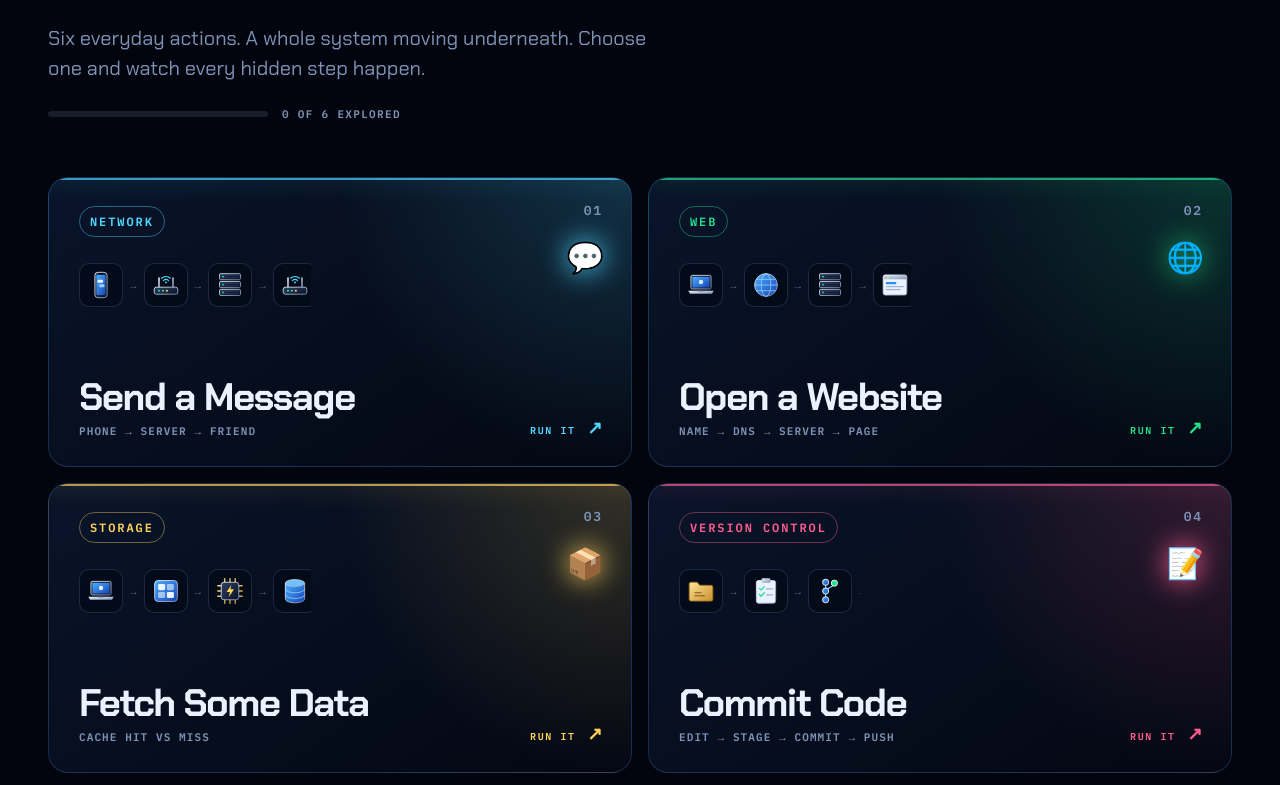
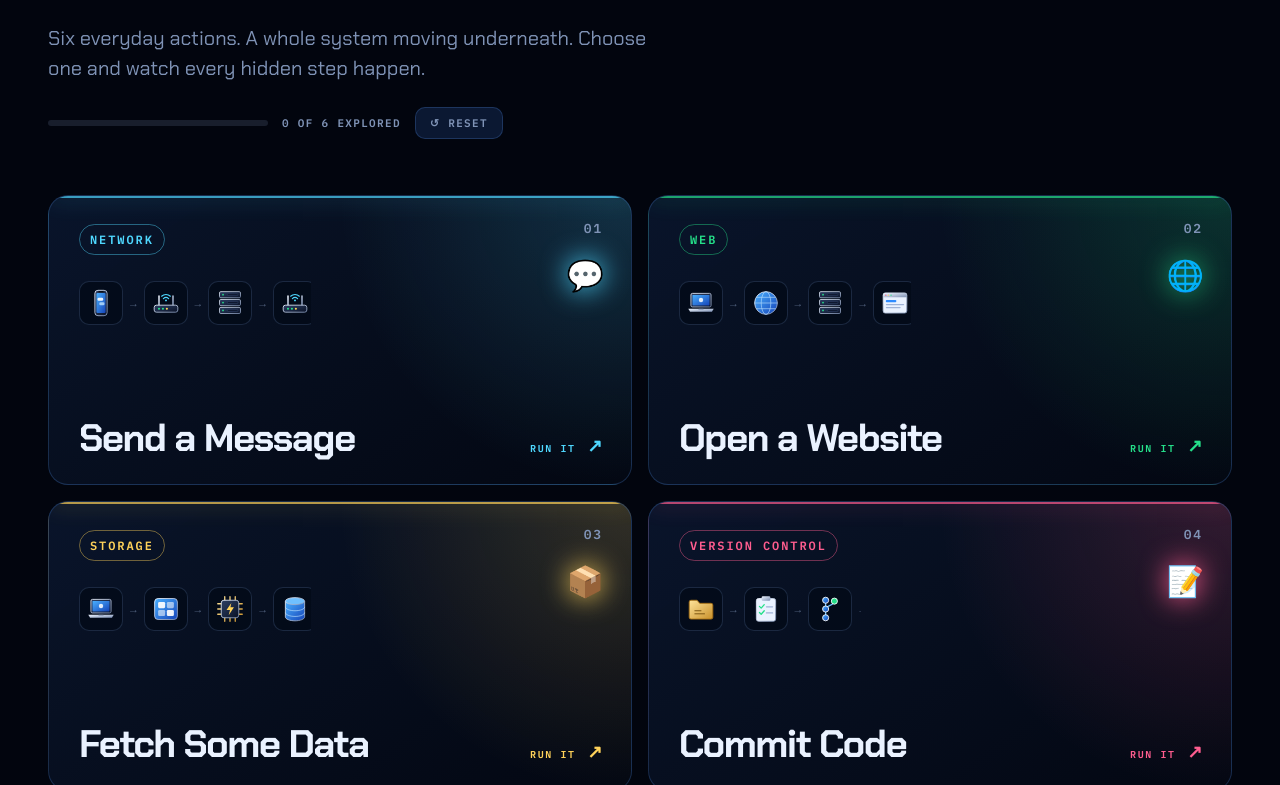
Before and after one commit to omisha123/Systems, a plain HTML site: page index.html in a window 1280 px wide. Shown: the part 1232-2017 px from the top of the page. Drawn offline with Linux system fonts and the light colour scheme; animation ran at ten frames a second.

Commit message:
reset button and a small change

```diff
--- a/index.html
+++ b/index.html
@@ -41,6 +41,8 @@ h3{margin:0;letter-spacing:-.03em}
 .sub{max-width:620px;margin:26px 0 0;font-size:clamp(15px,1.6vw,20px);line-height:1.5;color:var(--mu)}
 .prog{display:flex;align-items:center;gap:14px;margin-top:24px;font:600 11px var(--mf);letter-spacing:.12em;color:var(--mu);text-transform:uppercase}
 .pb{width:min(220px,40vw);height:6px;border-radius:9px;background:rgba(127,147,182,.18);overflow:hidden}.pb b{display:block;height:100%;background:var(--g);border-radius:9px;transition:width .6s}
+.rs{border:1px solid var(--ln);background:var(--gl);border-radius:10px;padding:8px 14px;font:600 11px var(--mf);letter-spacing:.12em;text-transform:uppercase;color:var(--mu);transition:.2s}
+.rs:hover{color:var(--ink);border-color:var(--pk)}
 
 .cards{display:grid;grid-template-columns:repeat(2,minmax(0,1fr));gap:16px}
 .card{position:relative;overflow:hidden;min-height:290px;padding:28px 30px;text-align:left;border:1px solid var(--ln);border-radius:20px;display:flex;flex-direction:column;background:radial-gradient(circle at var(--x,100%) var(--y,0),color-mix(in srgb,var(--c) 18%,transparent),transparent 45%),linear-gradient(145deg,rgba(10,22,45,.92),rgba(3,7,18,.98));transform:perspective(900px) rotateX(var(--rx,0)) rotateY(var(--ry,0)) translateY(var(--ty,0));transition:transform .15s ease-out,border-color .3s,box-shadow .3s}
@@ -144,32 +146,32 @@ const IC=n=>`<svg viewBox="0 0 64 64">${P[{Memory:'ram',App:'win'}[n[1]]||IK[n[0
 const $=s=>document.querySelector(s),sl=ms=>new Promise(r=>setTimeout(r,ms)),app=$('#app');
 // steps: [node, ms, kind, badge, head, desc, analogy]
 const E=[
-{i:'💬',n:'Send a Message',c:'#4fd8ff',d:'phone → server → friend',inp:'hey',max:140,
+{i:'💬',n:'Send a Message',c:'#4fd8ff',inp:'hey',max:140,
 N:[['📱','Your phone'],['📡','Network'],['🖥️','Server'],['📡','Network'],['🤳','Friend']],
 rev:['Networks + Distributed Systems + Fault Tolerance','Real apps keep spare servers so one crash never stops your chat.'],
 S:[['✅ Normal',[[0,0,'','','You hit send','“{v}” is wrapped in a digital envelope.','✉️ Like sealing a letter'],[1,20,'','','Out onto the internet','Routers pass it along, each pointing it closer.','📮 A chain of post offices'],[2,45,'','📥 stored','Server takes over','It checks who it is for and keeps a safe copy.'],[3,70,'','','Towards your friend','One more hop across the network.'],[4,95,'ok','✓✓','Delivered','“{v}” appears on their screen. A blink.']]],
 ['💥 Server crashes',[[0,0,'','','You hit send','“{v}” is on its way.'],[2,45,'bad','❌ down','The server dies','It crashes while holding your message.'],[2,90,'ok','✓ backup','Backup takes over','A spare copy resumes exactly where it stopped.','🎭 An understudy steps in'],[4,140,'ok','✓✓','Delivered anyway','“{v}” arrives. That is fault tolerance.']]]]},
-{i:'🌐',n:'Open a Website',c:'#25e08a',d:'name → DNS → server → page',inp:'example.com',max:150,
+{i:'🌐',n:'Open a Website',c:'#25e08a',inp:'example.com',max:150,
 N:[['🧑','You'],['📖','DNS'],['🖥️','Server'],['📨','Response'],['🖼️','Screen']],
 rev:['Networking + DNS + Client/Server','Every website visit starts with a phonebook lookup.'],
 S:[['✅ Real site',[[0,0,'','','You type a name','“{v}” is easy for you, but computers need numbers.'],[1,20,'','{ip}','Ask the phonebook','DNS answers: {ip}','📖 Looking up a contact'],[2,60,'','','Knock on the door','Your browser connects and asks for the page.'],[3,110,'','','Server replies','HTML, images and styles come back.'],[4,150,'ok','✓','Page appears','Your browser draws “{v}”.']]],
 ['❌ Typo',[[0,0,'','','You mistype','“{v}.zzz” does not exist.'],[1,20,'bad','❌ no entry','DNS finds nothing','No address, so nowhere to go. That is the “can’t be reached” error.','📵 Dialling a number never issued']]]]},
-{i:'📦',n:'Fetch Some Data',c:'#ffd25a',d:'cache hit vs miss',max:842,
+{i:'📦',n:'Fetch Some Data',c:'#ffd25a',max:842,
 N:[['🧑','You'],['📱','App'],['⚡','Cache'],['🗃️','Database'],['💽','Disk']],
 rev:['Caching + Databases + Storage','Same data, ~70x faster. It was already on the shelf.'],
 S:[['🐢 1st request',[[0,0,'','','You tap Load','You ask for your profile.'],[2,20,'bad','❌ miss','Cache miss','Nobody asked recently. The shelf is empty.','🧊 An empty fridge'],[3,120,'','','Ask the database','Going deeper costs time.'],[4,800,'','','Read from disk','Slow storage finally answers.','📚 Walking to the archive'],[2,830,'ok','💾 saved','Save a copy','Cache keeps it for next time.'],[0,842,'ok','','Loaded: 842 ms','Works, but slowly. Try the 2nd request.']]],
 ['⚡ 2nd request',[[0,0,'','','You tap Load again','Identical request.'],[2,8,'ok','✓ HIT','Cache hit!','The copy is still on the shelf.','🍕 Leftovers in the fridge'],[0,12,'ok','','Loaded: 12 ms','No database, no disk. ~70x faster.']]]]},
-{i:'📝',n:'Commit Code',c:'#ff5d8f',d:'edit → stage → commit → push',
+{i:'📝',n:'Commit Code',c:'#ff5d8f',
 N:[['📝','Working folder'],['🎫','Staging'],['📸','Local repo'],['☁️','Remote']],
 rev:['Version Control + Collaboration','Git never guesses. When two edits clash, a human decides.'],
 S:[['✅ Clean push',[[0,0,'','','Edit a file','Only you can see the change.','✏️ Writing in your notebook'],[1,0,'','','git add','Pick what goes in the next snapshot.','🎫 Choosing photos'],[2,0,'','','git commit','Snapshot saved on your laptop.','📸 Click'],[3,0,'ok','','git push','Your team can now see it.']]],
 ['💥 Merge conflict',[[0,0,'','','You edit line 1','Changed to “hello world”.'],[2,0,'','','You commit','Saved locally.'],[3,0,'bad','❌ rejected','Push rejected','A teammate changed the same line first.'],[2,0,'bad','','git pull: conflict','Both versions shown. Git refuses to guess.','🤝 Two people, one sentence'],[3,0,'ok','','Resolved and pushed','You chose. Everyone is in sync.']]]]},
-{i:'💾',n:'Open a File',c:'#a98bff',d:'app → OS → memory → disk',max:140,
+{i:'💾',n:'Open a File',c:'#a98bff',max:140,
 N:[['🧩','App'],['🧠','OS'],['⚡','Memory'],['💽','Disk']],
 rev:['Operating Systems + Memory + Storage','Recent data stays close. Memory is fast, disk is slow.'],
 S:[['🐢 First open',[[0,0,'','','Ask for the file','You double-click project.pdf.'],[1,2,'','','OS takes over','It decides where to look.','🧠 The librarian'],[2,3,'bad','❌ not here','Not in memory','Not opened recently.'],[3,130,'','📀 reading','Read from disk','The long, slow part.'],[2,138,'ok','💾 cached','Keep a copy','Saved in memory for next time.'],[0,140,'ok','','Opened: 140 ms','Now open it again.']]],
 ['⚡ Open again',[[0,0,'','','Ask again','Same file, second time.'],[2,2,'ok','✓ hit','Found in memory','The copy is still there.'],[0,3,'ok','','Opened: 3 ms','Instant. No disk needed.']]]]},
-{i:'🔎',n:'Search a Database',c:'#ff9f45',d:'query → database → index → disk',max:920,
+{i:'🔎',n:'Search a Database',c:'#ff9f45',max:920,
 N:[['🧑','You'],['📱','App'],['🗃️','Database'],['⚡','Index'],['💽','Disk']],
 rev:['Databases + Indexing + Storage','An index lets the database jump straight to the row instead of reading everything.'],
 S:[['🐢 No index',[[0,0,'','','You search','Find student 48213 among 1,000,000 students.'],[1,5,'','','App sends a query','SELECT * FROM students WHERE id = 48213','💬 Asking the database a question'],[2,10,'','','Database gets it','It now has to find that one row.'],[4,900,'bad','❌ scanning','Check every row','No index, so it reads row 1, row 2, row 3 ... all the way down.','📚 Reading every book to find one title'],[0,920,'ok','','Found: 920 ms','Right answer, but slow. Try the second tab.']]],
@@ -246,14 +248,15 @@ $$('pp').onclick=$$('pp').onpointerover=e=>{const n=e.target.closest&&e.target.c
 KB=e=>{if(e.key==' '){e.preventDefault();$$('pl').click()}else if(e.key=='ArrowRight')$$('nx').click();else if(e.key=='ArrowLeft')$$('pv').click()}}
 function home(){KB=null;
 const w=['DNS','Cache','Packets','Kernel','Commit','Latency','Servers','Memory','Failover','Disk','Protocols','Merge'],mq=[...w,...w].map(t=>`<span>${t}</span><span>/</span>`).join(''),n=Object.keys(DN).length;
-app.innerHTML=`<section class="hero"><div><h1 class="mega" id="mg">Systems</h1><h2 class="out">What actually happens?</h2></div><div class="chain">${['phone','net','srv','lap'].map((k,i)=>`<svg viewBox="0 0 64 64">${P[k]}</svg>`+(i<3?'<i class="lk"></i>':'')).join('')}</div><div class="row"><p>You click a button. A <b>lot</b> happens after that.</p><button class="go" id="st">Start exploring ↓</button></div><div class="mq"><div>${mq}</div></div></section><div class="playground" id="tiles"><div class="pghead"><div class="eyebrow">SYSTEMS / LIVE</div><h3>SEE WHAT<br><em>HAPPENS</em><br>UNDERNEATH.</h3><p class="sub">Six everyday actions. A whole system moving underneath. Choose one and watch every hidden step happen.</p><div class="prog"><div class="pb"><b style="width:${Math.round(n/6*100)}%"></b></div><span>${n} of 6 explored</span></div></div>
-<div class="cards">${E.map((e,i)=>`<button class="card${DN[i]?' done':''}" data-i="${i}" style="--c:${e.c}"><span class="no">${DN[i]?'✓ ':''}${String(i+1).padStart(2,'0')}</span><span class="cardtag">${['NETWORK','WEB','STORAGE','VERSION CONTROL','OS','DATABASE'][i]}</span><span class="ic">${e.i}</span><div class="preview">${e.N.map((n,k)=>`<span class="mini">${IC(n)}</span>${k<e.N.length-1?'<b>→</b>':''}`).join('')}</div><div class="cardcopy"><b>${e.n}</b><span>${e.d}</span></div><div class="try">RUN IT <strong>↗</strong></div></button>`).join('')}</div>
+app.innerHTML=`<section class="hero"><div><h1 class="mega" id="mg">Systems</h1><h2 class="out">What actually happens?</h2></div><div class="chain">${['phone','net','srv','lap'].map((k,i)=>`<svg viewBox="0 0 64 64">${P[k]}</svg>`+(i<3?'<i class="lk"></i>':'')).join('')}</div><div class="row"><p>You click a button. A <b>lot</b> happens after that.</p><button class="go" id="st">Start exploring ↓</button></div><div class="mq"><div>${mq}</div></div></section><div class="playground" id="tiles"><div class="pghead"><div class="eyebrow">SYSTEMS / LIVE</div><h3>SEE WHAT<br><em>HAPPENS</em><br>UNDERNEATH.</h3><p class="sub">Six everyday actions. A whole system moving underneath. Choose one and watch every hidden step happen.</p><div class="prog"><div class="pb"><b style="width:${Math.round(n/6*100)}%"></b></div><span>${n} of 6 explored</span><button class="rs" id="rs">↺ Reset</button></div></div>
+<div class="cards">${E.map((e,i)=>`<button class="card${DN[i]?' done':''}" data-i="${i}" style="--c:${e.c}"><span class="no">${DN[i]?'✓ ':''}${String(i+1).padStart(2,'0')}</span><span class="cardtag">${['NETWORK','WEB','STORAGE','VERSION CONTROL','OS','DATABASE'][i]}</span><span class="ic">${e.i}</span><div class="preview">${e.N.map((n,k)=>`<span class="mini">${IC(n)}</span>${k<e.N.length-1?'<b>→</b>':''}`).join('')}</div><div class="cardcopy"><b>${e.n}</b>${e.d?`<span>${e.d}</span>`:''}</div><div class="try">RUN IT <strong>↗</strong></div></button>`).join('')}</div>
 </div>`;
 scramble($('#mg'),'SYSTEMS',2400);let ls=Date.now();$('#mg').onpointerenter=$('#mg').onpointerdown=()=>{if(Date.now()-ls<10000)return;ls=Date.now();scramble($('#mg'),'SYSTEMS',1800)};
 $('#st').onclick=()=>$('#tiles').scrollIntoView({behavior:'smooth'});
 document.querySelectorAll('.card').forEach(c=>{c.onclick=()=>{sim(E[+c.dataset.i]);scrollTo(0,0)};
 c.onpointermove=e=>{const r=c.getBoundingClientRect(),px=(e.clientX-r.left)/r.width,py=(e.clientY-r.top)/r.height;c.style.setProperty('--x',px*100+'%');c.style.setProperty('--y',py*100+'%');c.style.setProperty('--ry',(px-.5)*8+'deg');c.style.setProperty('--rx',(.5-py)*8+'deg')};
 c.onpointerleave=()=>{c.style.setProperty('--rx','0deg');c.style.setProperty('--ry','0deg')}});
+$('#rs').onclick=()=>{DN={};sv();document.querySelectorAll('.card').forEach((c,i)=>{c.classList.remove('done');c.querySelector('.no').textContent=String(i+1).padStart(2,'0')});$('.pb b').style.width='0%';$('.prog span').textContent='0 of 6 explored'};
 scrollTo(0,0)}
 home();
 </script></body></html>
```
